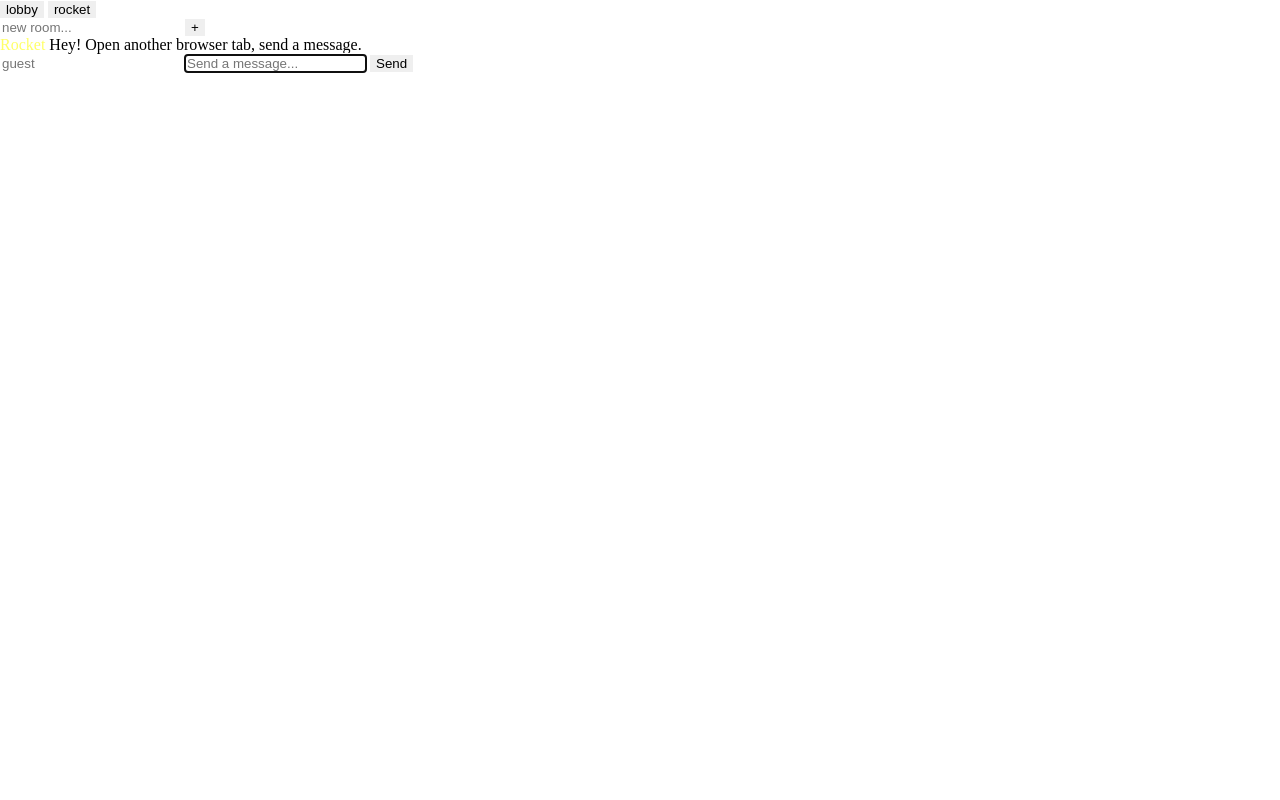
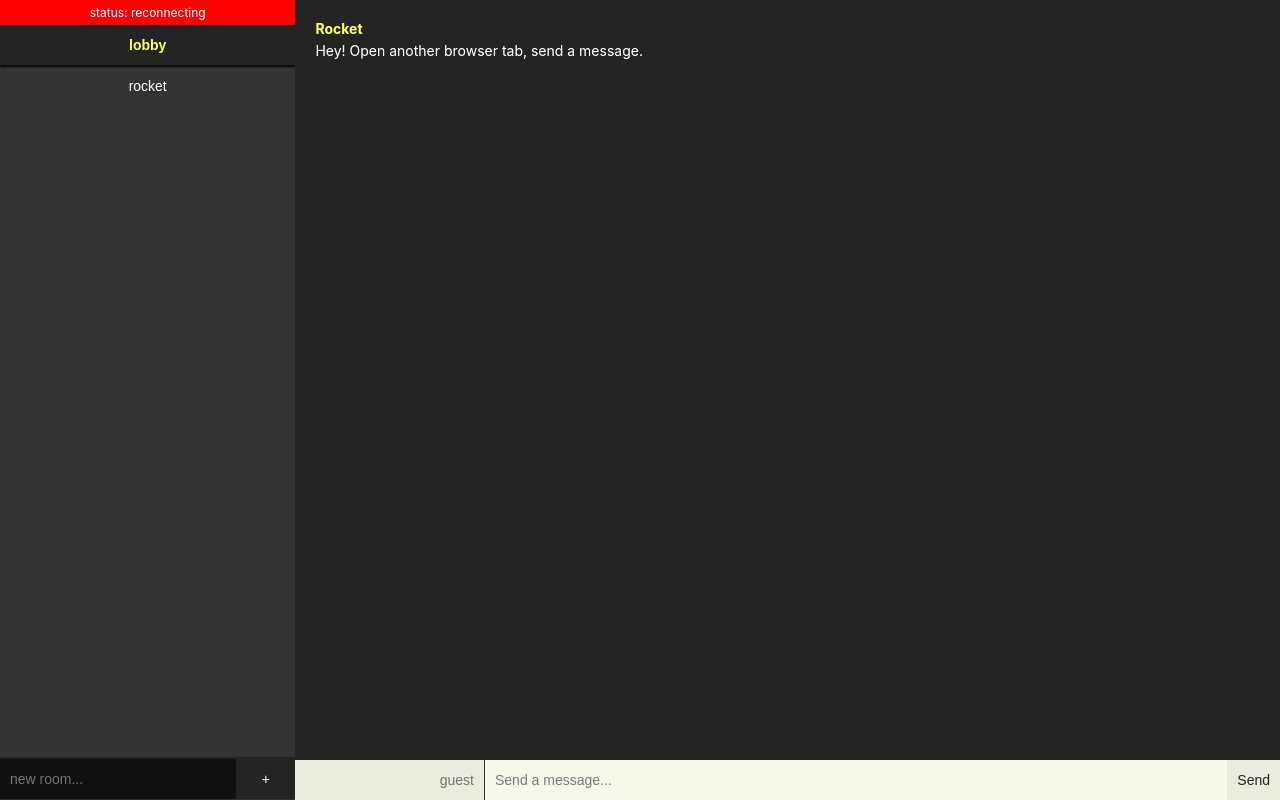
Before and after one commit to GOTAM672/Chat-App, a plain HTML site: page chat-app/static/index.html in a window 1280 px wide. Drawn offline with Linux system fonts and the light colour scheme; no server answers.

Commit message:
Final code commit

```diff
--- a/chat-app/static/index.html
+++ b/chat-app/static/index.html
@@ -4,6 +4,7 @@
     <meta charset="utf-8">
     <title>Rocket Rooms</title>
     <link rel="stylesheet" href="/reset.css">
+    <link rel="stylesheet" href="/style.css">
     <script src="/script.js" charset="utf-8" defer></script>
   </head>
   <body>
--- /dev/null
+++ b/chat-app/static/style.css
@@ -0,0 +1,186 @@
+:root {
+  --bg-dark: #242423;
+  --bg-light: #333533;
+  --fg-light: #E8EDDF;
+  --callout: rgb(255, 255, 102);
+  --callout-dark: #101010;
+}
+
+* {
+    font-size: 14px;
+}
+
+html, body, main {
+    background-color: var(--bg-dark);
+    color: #fff;
+    font-family: "Inter", Arial, Helvetica, sans-serif, "Noto Color Emoji";
+    font-weight: 400;
+    text-shadow: rgb(77, 81, 86) 0px 0px 0px;
+    height: 100%;
+}
+
+main {
+    display: flex;
+}
+
+button:hover:not(.active) {
+    filter: brightness(1.15);
+    cursor: pointer;
+}
+
+#sidebar {
+    flex: 3 30%;
+    display: flex;
+    flex-direction: column;
+    overflow: auto;
+    background-color: var(--bg-light);
+}
+
+#room-list {
+    display: flex;
+    flex-direction: column;
+    overflow: auto;
+    flex: 1;
+}
+
+#sidebar button {
+    height: 40px;
+    margin-bottom: 1px;
+    background: var(--bg-light);
+    color: #fff;
+    overflow: hidden;
+}
+
+#sidebar button.active {
+    background: var(--bg-dark);
+    color: var(--callout);
+    font-weight: bold;
+    box-shadow: 0px 2px 2px rgba(0,0,0,0.9);
+    z-index: 10;
+}
+
+#content {
+    flex: 7 100%;
+    overflow: auto;
+    display: flex;
+    flex-direction: column;
+}
+
+.message {
+    display: flex;
+    flex-direction: column;
+    padding: 10px 0;
+}
+
+.message:last-child {
+    padding-bottom: 20px;
+}
+
+.message .username {
+    font-weight: bold;
+    padding-bottom: 5px;
+    color: var(--callout);
+}
+
+#messages {
+    padding: 10px 20px;
+    flex: 1;
+}
+
+form#new-message {
+    bottom: 0;
+    position: sticky;
+    flex: 0 0 auto;
+    width: 100%;
+}
+
+form {
+    display: flex;
+    border-top: 2px solid #242424;
+}
+
+form * {
+    height: 40px;
+    background: var(--fg-light);
+    color: var(--bg-dark);
+}
+
+input {
+    padding: 0 10px;
+}
+
+input:focus {
+    outline: 0;
+    filter: brightness(1.05);
+}
+
+input#username {
+    text-align: right;
+    flex: 1 25%;
+    width: 25%;
+    border-right: 1px solid #303030;
+}
+
+input#message {
+    flex: 10 100%;
+}
+
+form button {
+    padding: 0 10px;
+}
+
+#sidebar #new-room {
+    display: flex;
+    flex: 0 0 auto;
+    flex-direction: row;
+}
+
+#new-room input:focus, #new-room button:hover {
+    filter: brightness(1.2);
+}
+
+#new-room input {
+    flex: 8 80%;
+    width: 20%;
+    background-color: var(--callout-dark);
+    color: #fff;
+}
+
+#new-room button {
+    flex: 2 20%;
+    width: 20%;
+    background-color: var(--bg-dark);
+}
+
+#status {
+    padding: 5px 10px;
+    text-align: center;
+    font-size: 12px;
+}
+
+#status.pending::before {
+  content: "status: connected";
+}
+
+#status.pending {
+    background-color: yellow;
+    color: #000;
+}
+
+#status.connected::before {
+  content: "status: connected";
+}
+
+#status.connected {
+    background-color: green;
+    color: #fff;
+}
+
+#status.reconnecting::before {
+  content: "status: reconnecting";
+}
+
+#status.reconnecting {
+    background-color: red;
+    color: #fff;
+}
```
Also changed, not shown: 1 other file.
